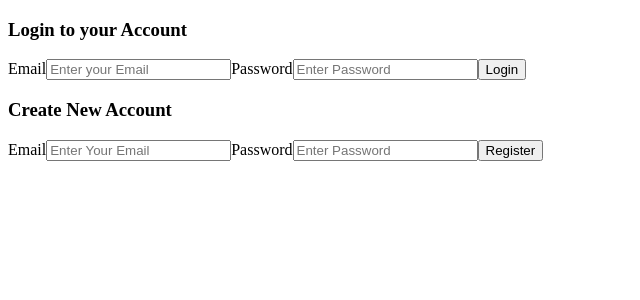
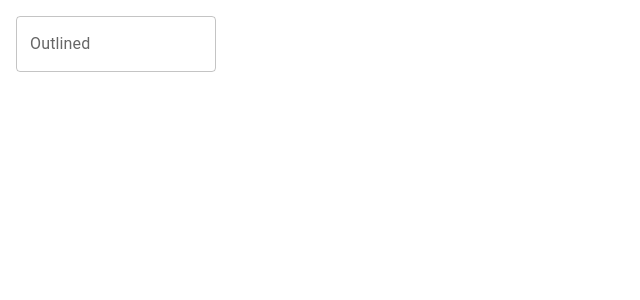
Before and after one commit to FIDELIS-TUWEI/Blog-App-MERN, a React (Vite) app: page / in a window 1280 px wide. Shown: the top 300 px of the page, without its empty margins (0-640 px from the left). Built offline with nearby package versions, Linux system fonts and the light colour scheme.

Commit message:
Build form with MUI

```diff
--- a/package.json
+++ b/package.json
@@ -9,6 +9,9 @@
     "preview": "vite preview"
   },
   "dependencies": {
+    "@emotion/react": "^11.10.6",
+    "@emotion/styled": "^11.10.6",
+    "@mui/material": "^5.11.11",
     "react": "^18.2.0",
     "react-dom": "^18.2.0"
   },
--- a/src/App.jsx
+++ b/src/App.jsx
@@ -1,13 +1,11 @@
 import './App.css'
-import Login from './pages/Login';
-import Register from './pages/Register';
+import Form from './components/common/Form'
 
 function App() {
 
   return (
     <div className="App">
-      <Login />
-      <Register />
+      <Form />
     </div>
   )
 }
--- /dev/null
+++ b/src/components/common/Form.jsx
@@ -0,0 +1,19 @@
+import Box from "@mui/material/Box";
+import TextField from "@mui/material/TextField";
+
+const BasicTextFields = () => {
+    return (
+        <Box
+            component="form"
+            sx={{
+                '& > :not(style)' : {m: 1, width: '25ch'},
+            }}
+            noValidate
+            autoComplete="off"
+        >
+            <TextField id="outlined-basic" label="Outlined" variant="outlined" />
+        </Box>
+    );
+}
+
+export default BasicTextFields;
```
Also changed, not shown: 1 other file (tests, documents, lock files or other folders).
